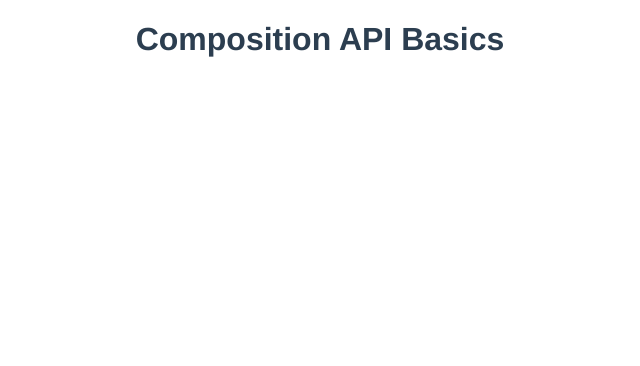
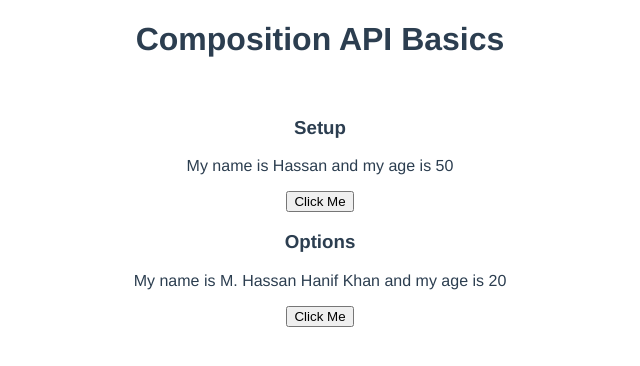
Before and after one commit to izuku152/Vue_CompositionAPI, a Vue app: page / in a window 1280 px wide. Shown: the top 366 px of the page, without its empty margins (320-960 px from the left). Built offline with nearby package versions, Linux system fonts and the light colour scheme.

Commit message:
Compositon API Basics

```diff
--- a/src/views/Home.vue
+++ b/src/views/Home.vue
@@ -1,11 +1,45 @@
 <template>
   <div class="home">
     <h1>Composition API Basics</h1>
+    <br />
+    <h3>Setup</h3>
+    <p>My name is {{ name }} and my age is {{ age }}</p>
+    <button @click="handleClick">Click Me</button>
+    <h3>Options</h3>
+    <p>My name is {{ namee }} and my age is {{ agee }}</p>
+    <button @click="handleClicke">Click Me</button>
   </div>
 </template>
 
 <script>
 export default {
   name: "Home",
+  // Composition API runs before options API
+  setup() {
+    let name = "Hassan";
+    let age = 50;
+
+    const handleClick = () => {
+      console.log("You Clicked Me");
+    };
+
+    // We must always return whatever we want to use inside of template
+    return { name, age, handleClick };
+  },
+
+  // We can use both Options and Composition API
+  // they cannot communicate b/w each other
+  // Template Refs
+  data() {
+    return {
+      namee: "M. Hassan Hanif Khan",
+      agee: 20,
+    };
+  },
+  methods: {
+    handleClicke() {
+      console.log("Options handle click");
+    },
+  },
 };
 </script>
```
